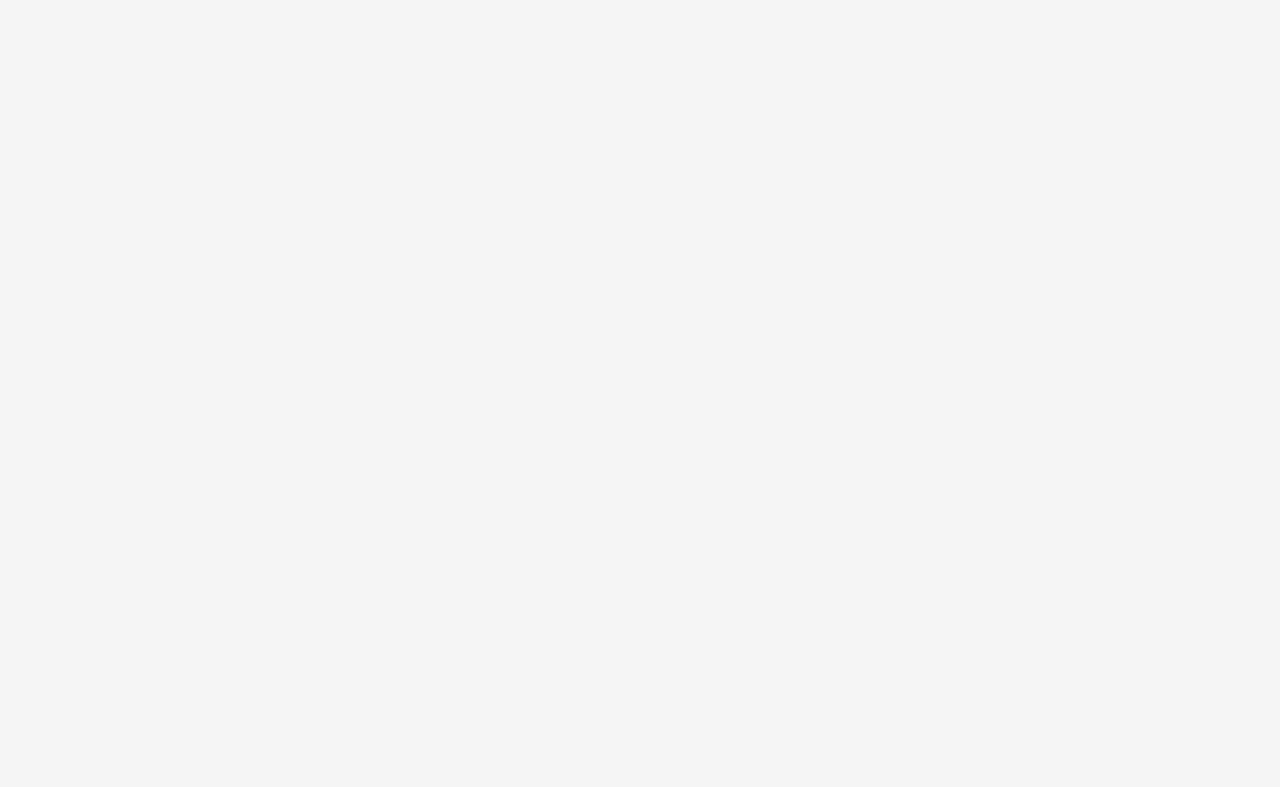
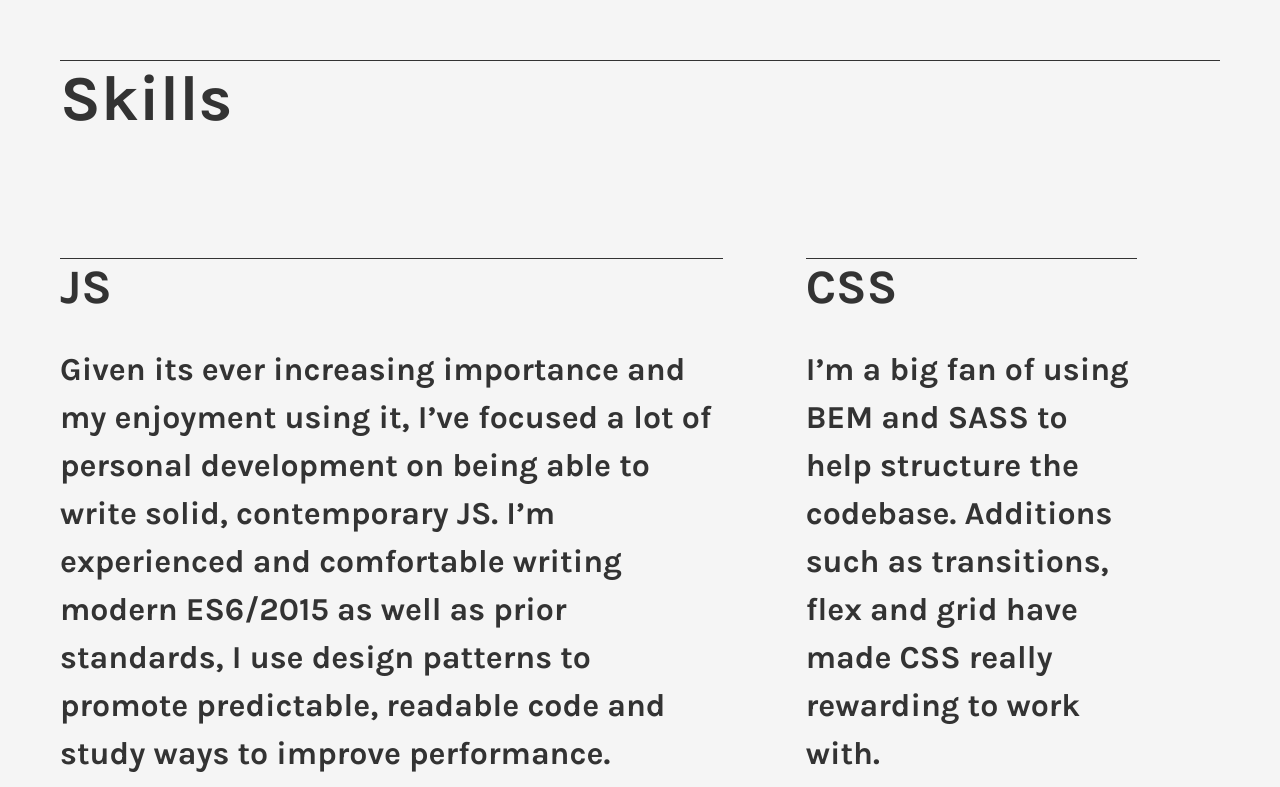
Before and after one commit to atomcorp/react-portfolio, a React app: page /skills in a window 1280 px wide. Shown: the top 787 px of the page. Built offline with nearby package versions, Linux system fonts and the light colour scheme.

Commit message:
styling and adding pages

```diff
--- a/src/App.js
+++ b/src/App.js
@@ -5,6 +5,7 @@ import Introduction from './containers/introduction/introduction.jsx';
 import Projects from './containers/projects/projects.jsx';
 import ProjectPage from './components/project--page/project--page.jsx';
 import Experience from './components/experience/experience.jsx';
+import Skills from './components/skills/skills.jsx';
 import { content } from './content.js';
 
 class App extends Component {
@@ -27,6 +28,7 @@ class App extends Component {
           <Route exact path="/" component={ Introduction }/>
           <Route exact path="/projects" component={ Projects }/>
           <Route exact path="/experience" component={ Experience }/>
+          <Route exact path="/skills" component={ Skills }/>
           { this.returnProductPageRoutes() }
         </section>
       </BrowserRouter>
--- a/src/components/experience/experience.jsx
+++ b/src/components/experience/experience.jsx
@@ -22,7 +22,7 @@ export default function Experience(props) {
             { returnParagraphs() }
           </div>
           <div className={ styles.link }>
-            <a href="{ content.github }">View my Github</a>
+            <a href={ content.github }>View my Github</a>
           </div>
         </div>
       </div>
--- /dev/null
+++ b/src/components/navigation/navigation.jsx
@@ -0,0 +1,12 @@
+import React from 'react';
+import {Link} from 'react-router-dom';
+import styles from './navigation.module.css';
+
+export default function Navigation() {
+
+  return (
+    <nav className={styles.navigation}>
+      <Link to="/">Home</Link>
+    </nav>
+  );
+}
--- /dev/null
+++ b/src/components/navigation/navigation.module.scss
@@ -0,0 +1,10 @@
+.navigation {
+  padding: 0 0 60px;
+  display: flex;
+  justify-content: flex-end;
+  font-weight: 700;
+  a {
+    text-decoration: none;
+    text-transform: uppercase;
+  }
+}
--- a/src/components/project--page/project--page.jsx
+++ b/src/components/project--page/project--page.jsx
@@ -3,7 +3,6 @@ import React from 'react';
 export default function ProjectPage(props) {
 
   const project = props.project;
-
   return (
     <section>
       Hi { project.name }
--- a/src/components/project/project.jsx
+++ b/src/components/project/project.jsx
@@ -4,7 +4,6 @@ import styles from './project.module.css';
 
 export default function Project(props) {
   const project = props.project;
-  console.log(props.reverse);
   const image = require(`../../assets/projects${project.image}`);
   return (
     <section className={styles.project + ' ' + styles[props.reverse]}>
@@ -15,8 +14,8 @@ export default function Project(props) {
         <div className={styles.brief}>
           { project.brief }
         </div>
-        <Link to={ project.link } className={styles.link}>
-          info + images
+        <Link to={ `/projects${project.link}` } className={styles.link}>
+          more
         </Link>
       </div>
       <div className={styles.image}>
--- a/src/components/project/project.module.scss
+++ b/src/components/project/project.module.scss
@@ -4,6 +4,7 @@
   padding: 0 0 120px;
   @include tablet {
     display: flex;
+    align-items: flex-start;
     padding: 0 0 240px;
   }
 }
--- /dev/null
+++ b/src/components/skills/skills.jsx
@@ -0,0 +1,35 @@
+import React from 'react';
+import styles from './skills.module.css';
+import { content } from '../../content.js';
+
+export default function(props) {
+
+  function returnSkill() {
+    const skills = content.skills.map((skill) => {
+      return (
+        <div key={skill.name} className={styles.skill}>
+          <div className={styles.name}>
+            <h3>{skill.name}</h3>
+          </div>
+          <div className={styles.detail}>
+            {skill.detail}
+          </div>
+        </div>
+      );
+    });
+    return skills;
+  }
+
+  return (
+    <section>
+      <div className={styles.page}>
+        <div className={styles.heading}>
+          <h2>Skills</h2>
+        </div>
+        <div className={styles.skills}>
+          { returnSkill() }
+        </div>
+      </div>
+    </section>
+  );
+}
--- /dev/null
+++ b/src/components/skills/skills.module.scss
@@ -0,0 +1,61 @@
+.page {
+  padding: 60px;
+  max-width: 1500px;
+  margin: 0 auto;
+}
+
+.heading {
+  border-top: 1px solid;
+  padding: 0 0 120px;
+  h2 {
+    font-size: 4rem;
+    margin: 0;
+  }
+}
+
+.skills {
+  display: grid;
+  grid-template-columns: repeat(14, 1fr);
+  grid-auto-rows: min-content;
+}
+
+.skill {
+  &:nth-of-type(1) {
+    grid-column-start: 1;
+    grid-column-end: 9;
+    grid-row-start: 1;
+    grid-row-end: 3;
+  }
+  &:nth-of-type(2) {
+    grid-column-start: 10;
+    grid-column-end: 14;
+    grid-row-start: 1;
+    grid-row-end: 2;
+    padding: 0 0 60px;
+  }
+  &:nth-of-type(3) {
+    grid-column-start: 10;
+    grid-column-end: 14;
+    grid-row-start: 2;
+    grid-row-end: 3;
+  }
+}
+
+.name {
+  border-top: 1px solid;
+  padding: 0 0 30px;
+  h3 {
+    font-size: 3rem;
+    margin: 0;
+  }
+}
+
+.detail {
+  font-size: 2rem;
+  font-weight: 700;
+  padding: 0 0 30px;
+  line-height: 1.5;
+  p {
+    margin: 0 0 30px;
+  }
+}
--- a/src/containers/projects/projects.jsx
+++ b/src/containers/projects/projects.jsx
@@ -2,6 +2,7 @@ import React, { Component } from 'react';
 import Project from '../../components/project/project.jsx';
 import styles from './projects.module.css';
 import { content } from '../../content.js';
+import Navigation from '../../components/navigation/navigation.jsx';
 
 export default class Projects extends Component {
 
@@ -18,6 +19,7 @@ export default class Projects extends Component {
     return (
       <section>
         <div className={styles.page}>
+          <Navigation/>
           <div className={styles.heading}>
             <h2>Projects</h2>
           </div>
--- a/src/content.js
+++ b/src/content.js
@@ -55,5 +55,19 @@ export const content = {
     "I’m a self-taught developer, I began learning basic web design during a web module for my journalism degree, and as I slowly progressed I occasionally took on freelance work for people and organisations such as a charity, a fashion designer and a business run by Hollyoaks actors (true story).",
     "While I was working at a "
   ],
-  "github": 'https://github.com/atomcorp'
+  "github": 'https://github.com/atomcorp',
+  "skills": [
+    {
+      "name": "JS",
+      "detail": "Given its ever increasing importance and my enjoyment using it, I’ve focused a lot of personal development on being able to write solid, contemporary JS. I’m experienced and comfortable writing modern ES6/2015 as well as prior standards, I use design patterns to promote predictable, readable code and study ways to improve performance. Although I haven’t had the professional opportunity to use React, Angular or Vue I have enjoyed learning and integrating them through personal projects."
+    },
+    {
+      "name": "CSS",
+      "detail": "I’m a big fan of using BEM and SASS to help structure the codebase. Additions such as transitions, flex and grid have made CSS really rewarding to work with."
+    },
+    {
+      "name": "HTML",
+      "detail": "I’m well versed creating easy to manage structures that make semantic sense and facilitate maintainable dependency with styling and logic."
+    },
+  ]
 }
--- a/src/index.css
+++ b/src/index.css
@@ -11,3 +11,12 @@ body {
   color: #333;
   background: #F5F5F5;
 }
+
+a {
+  color: #6b97c7;
+  transition: color 0.4s cubic-bezier(0.23, 1, 0.32, 1);
+}
+
+a:hover {
+  color: #5d88b7;
+}
```
